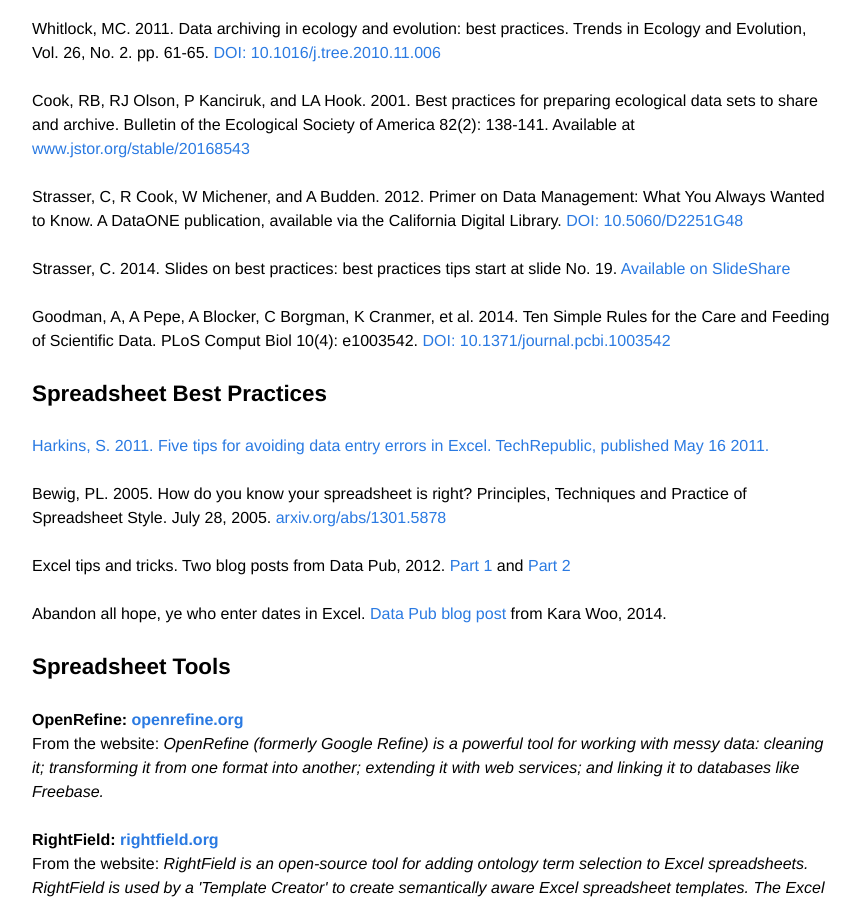
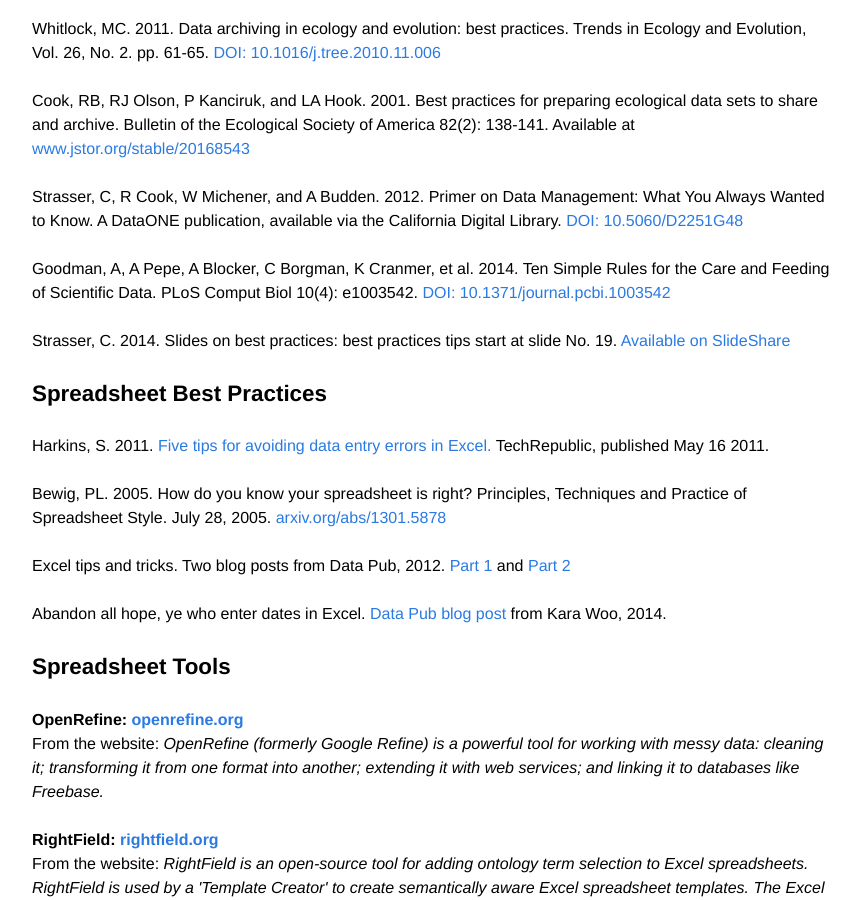
Before and after one commit to CDLUC3/spreadsheet-help, a Jekyll site: the page built from index.html, in a window 1280 px wide and 900 px high, scrolled down 325 px. Shown: the whole window, without its empty margins (208-1068 px from the left). Built offline with Jekyll 4.4.1, drawn with Linux system fonts in a browser that asks for light colours; Markdown is read by kramdown in place of the engine named in the settings.

```diff
--- a/index.html
+++ b/index.html
@@ -23,16 +23,16 @@ Cook, RB, RJ Olson, P Kanciruk, and LA Hook. 2001. Best practices for preparing
 Strasser, C, R Cook, W Michener, and A Budden. 2012. Primer on Data Management: What You Always Wanted to Know. A DataONE publication, available via the California Digital Library. <a href="dx.doi.org/10.5060/D2251G48">DOI: 10.5060/D2251G48</a>
 <br><br>
 
-Strasser, C. 2014. Slides on best practices: best practices tips start at slide No. 19. <a href="http://www.slideshare.net/carlystrasser/coping-with-data-for-whoi-jp-students">Available on SlideShare</a>
+Goodman, A, A Pepe, A Blocker, C Borgman, K Cranmer, et al. 2014. Ten Simple Rules for the Care and Feeding of Scientific Data. PLoS Comput Biol 10(4): e1003542. <a href="http://dx.doi.org/10.1371/journal.pcbi.1003542">DOI: 10.1371/journal.pcbi.1003542</a>
 <br><br>
 
-Goodman, A, A Pepe, A Blocker, C Borgman, K Cranmer, et al. 2014. Ten Simple Rules for the Care and Feeding of Scientific Data. PLoS Comput Biol 10(4): e1003542. <a href="http://dx.doi.org/10.1371/journal.pcbi.1003542">DOI: 10.1371/journal.pcbi.1003542</a>
+Strasser, C. 2014. Slides on best practices: best practices tips start at slide No. 19. <a href="http://www.slideshare.net/carlystrasser/coping-with-data-for-whoi-jp-students">Available on SlideShare</a>
 <br><br>
 
 <h2>Spreadsheet Best Practices</h2>
 <br>
 
-<a href="http://www.techrepublic.com/blog/five-apps/five-tips-for-avoiding-data-entry-errors-in-excel/">Harkins, S. 2011. Five tips for avoiding data entry errors in Excel. TechRepublic, published May 16 2011.</a>
+Harkins, S. 2011. <a href="http://www.techrepublic.com/blog/five-apps/five-tips-for-avoiding-data-entry-errors-in-excel/">Five tips for avoiding data entry errors in Excel.</a> TechRepublic, published May 16 2011.
 <br><br>
 
 Bewig, PL. 2005. How do you know your spreadsheet is right? Principles, Techniques and Practice of Spreadsheet Style. July 28, 2005. <a href="http://arxiv.org/abs/1301.5878">arxiv.org/abs/1301.5878</a>
```
